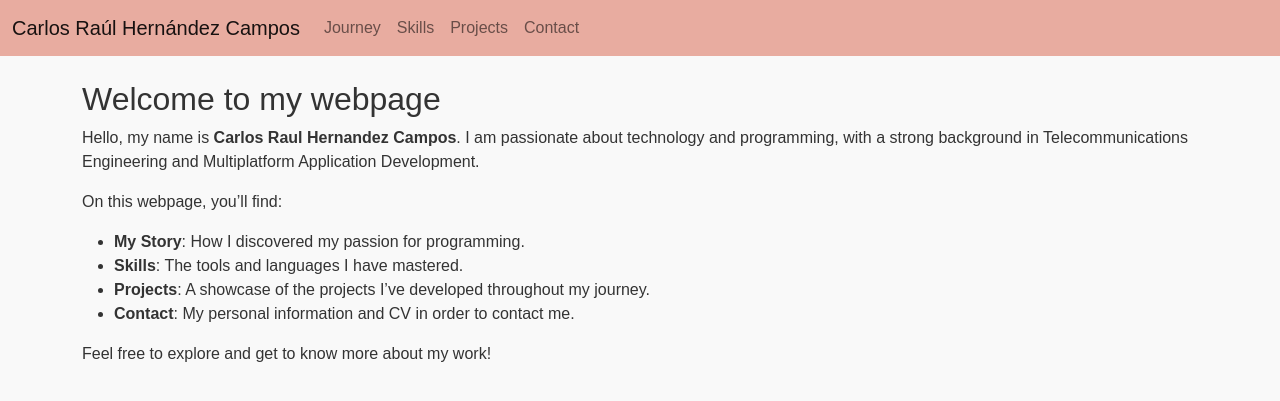
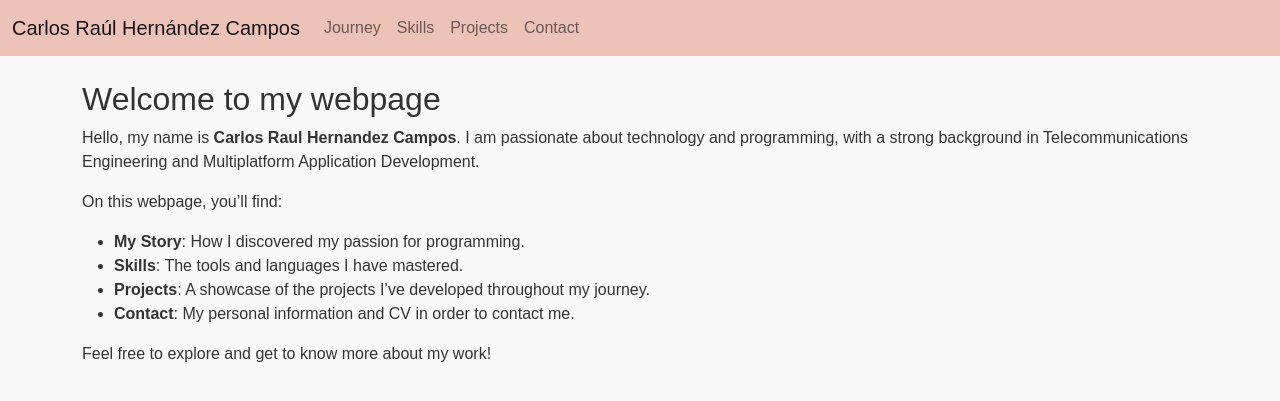
Before and after one commit to CarlosHernandezCR/CarlosHernandezCR.github.io, a Jekyll site: the page built from index.md, in a window 1280 px wide. Shown: the top 401 px of the page. Built offline with Jekyll 4.4.1, drawn with Linux system fonts in a browser that asks for light colours.

Commit message:
Update style.css

```diff
--- a/assets/css/style.css
+++ b/assets/css/style.css
@@ -7,7 +7,7 @@ body {
 }
 
 .navbar {
-  background-color: #e8aca0;
+  background-color: #edc2b9;
 }
 
 .nav-link {
```
